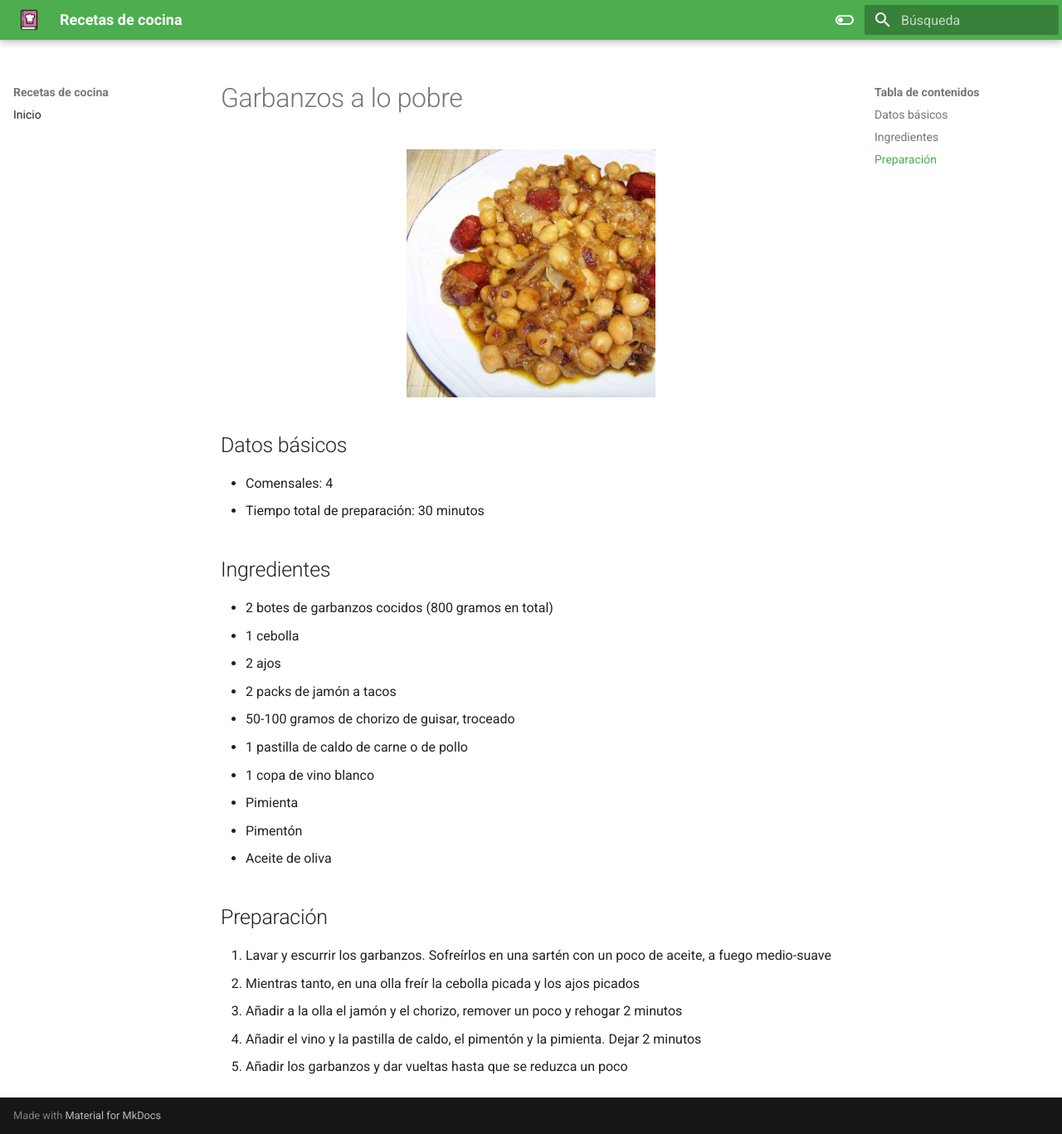
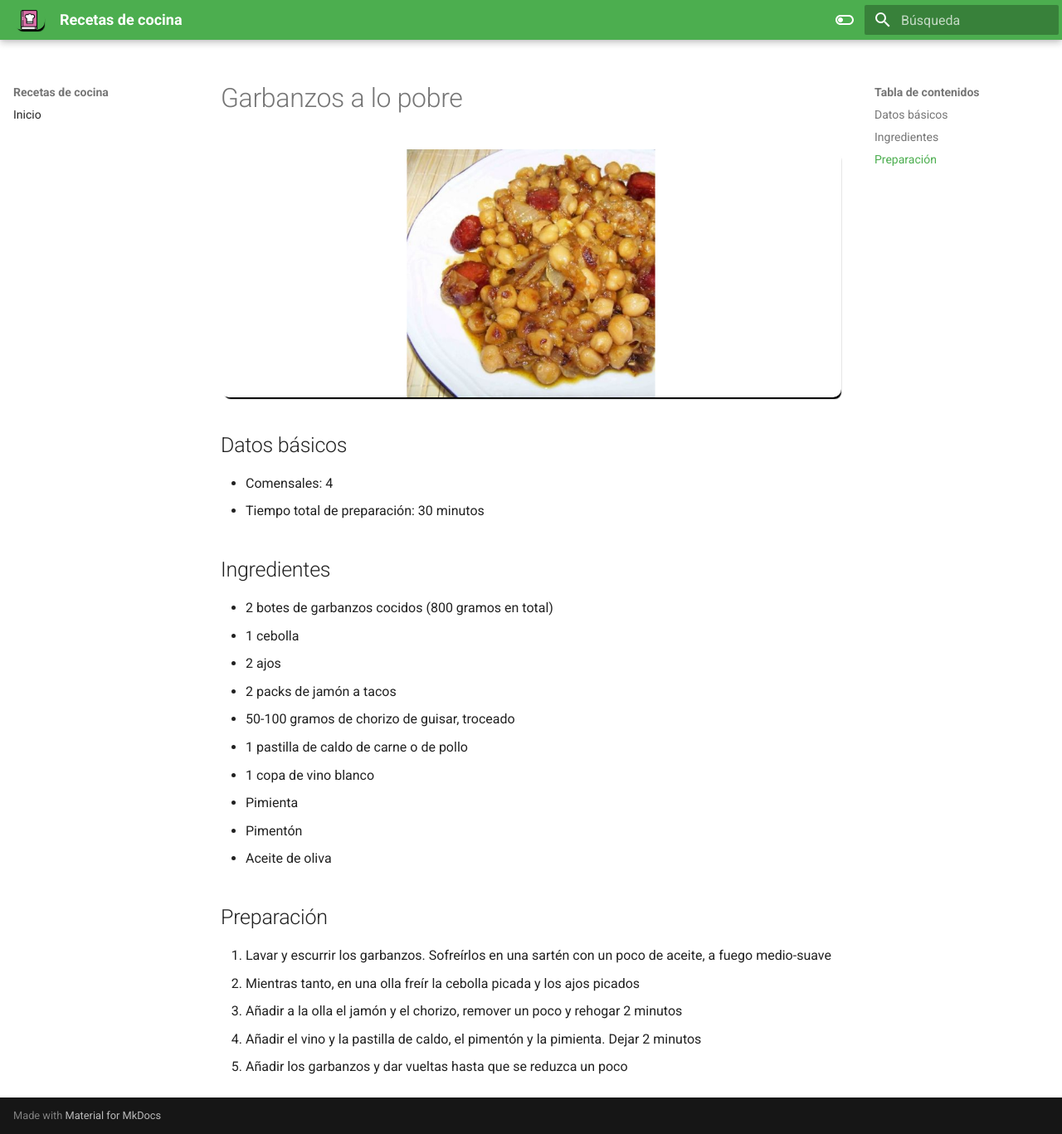
Before and after one commit to nachoiborraIES/recetas, an MkDocs documentation site: the page built from docs/garbanzos_a_lo_pobre.md, in a window 1280 px wide and 1367 px high. Shown: the whole window at 83% size. Built offline with MkDocs 1.6.1 and Material for MkDocs 9.7.7, drawn with Linux system fonts in a browser that asks for light colours.

Commit message:
CSS imágenes

```diff
--- a/docs/css/extra.css
+++ b/docs/css/extra.css
@@ -13,6 +13,8 @@ img {
     display: block;
     padding-left: 30%;
     padding-right: 30%;
+    border-radius: 10px;
+    box-shadow: 2px 4px 1px -2px black;
     height: auto;
     margin: auto;
     float: none !important;
```
